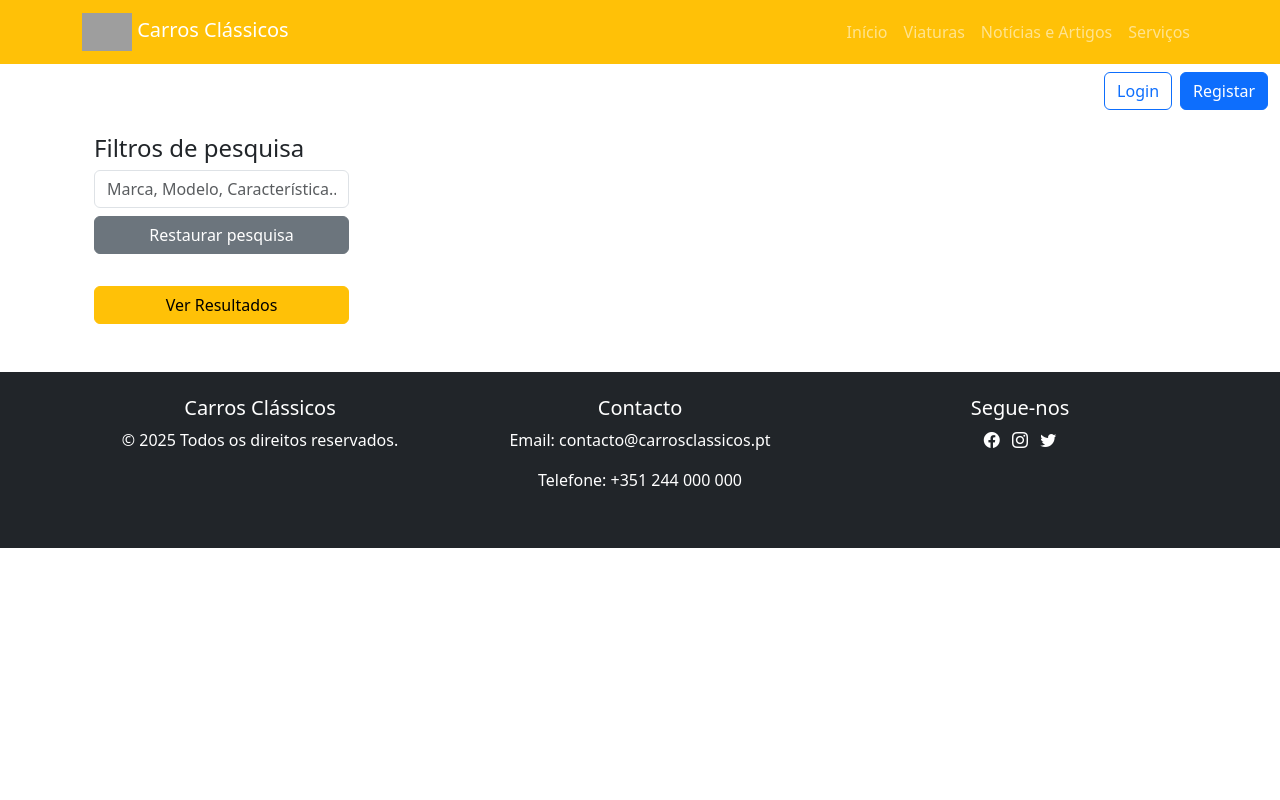
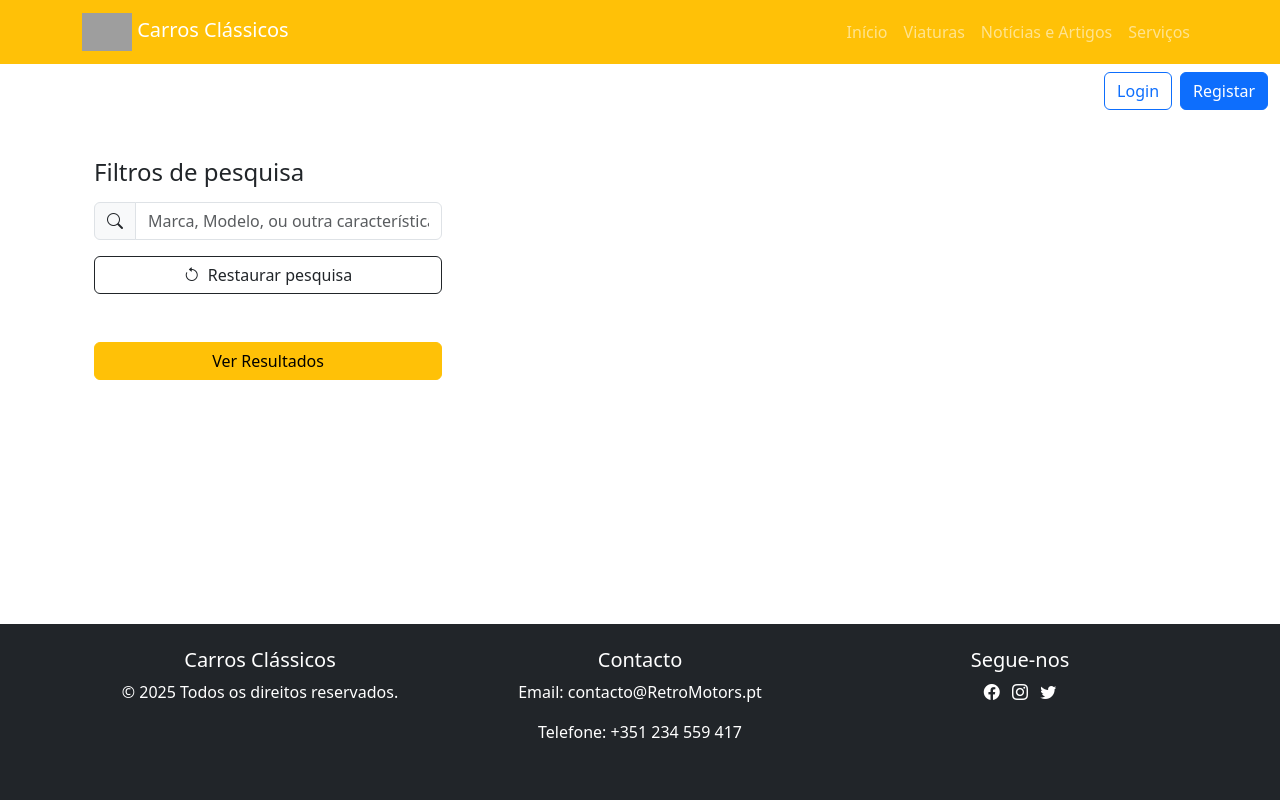
Before and after one commit to Brunorocha04/Retro-Motors, a Django app: page /carros/viaturas/ in a window 1280 px wide. Run offline with Django 5.2, Linux system fonts and the light colour scheme; grey boxes are pictures that could not be loaded.

Commit message:
Alterações 3

```diff
--- a/Retro_Motors/templates/base.html
+++ b/Retro_Motors/templates/base.html
@@ -7,6 +7,19 @@
     <title>{% block title %}Carros Clássicos{% endblock %}</title>
     <link rel="stylesheet" href="https://cdn.jsdelivr.net/npm/bootstrap@5.3.0/dist/css/bootstrap.min.css">
     <link rel="stylesheet" href="https://cdn.jsdelivr.net/npm/bootstrap-icons@1.10.5/font/bootstrap-icons.css">
+    <style>
+        html, body {
+            height: 100%;
+            margin: 0;
+            padding: 0;
+            display: flex;
+            flex-direction: column;
+        }
+
+        main {
+            flex: 1;
+        }
+    </style>
 </head>
 <body>
     <!-- Navbar principal -->
@@ -58,8 +71,8 @@
                 </div>
                 <div class="col-md-4 mb-3">
                     <h5>Contacto</h5>
-                <p>Email: contacto@carrosclassicos.pt</p>
-                <p>Telefone: +351 244 000 000</p>
+                    <p>Email: contacto@RetroMotors.pt</p>
+                    <p>Telefone: +351 234 559 417</p>
                 </div>
                 <div class="col-md-4 mb-3">
                     <h5>Segue-nos</h5>
@@ -70,9 +83,3 @@
             </div>
         </div>
     </footer>
-
-{% block scripts %}
-{% endblock %}
-<script src="https://cdn.jsdelivr.net/npm/bootstrap@5.3.0/dist/js/bootstrap.bundle.min.js"></script>
-</body>
-</html>
--- a/Retro_Motors/templates/viaturas.html
+++ b/Retro_Motors/templates/viaturas.html
@@ -7,21 +7,85 @@
     <meta charset="UTF-8">
     <meta name="viewport" content="width=device-width, initial-scale=1.0">
     <title>Pesquisa de Veículos</title>
-    <link rel="stylesheet" href="https://cdn.jsdelivr.net/npm/bootstrap@5.3.0/dist/css/bootstrap.min.css">
+
+    <!-- Bootstrap e Bootstrap Icons -->
+    <link href="https://cdn.jsdelivr.net/npm/bootstrap@5.3.0/dist/css/bootstrap.min.css" rel="stylesheet">
+    <link href="https://cdn.jsdelivr.net/npm/bootstrap-icons@1.10.5/font/bootstrap-icons.css" rel="stylesheet">
+
+    <style>
+        .search-sidebar {
+            background-color: #fff;
+            border-right: 1px solid #ddd;
+            padding: 20px;
+        }
+
+        .text-orange {
+            color: #d9830b;
+        }
+
+        .vehicle-table {
+            width: 100%;
+            border: 1px solid #ccc;
+            margin-bottom: 20px;
+            background-color: #f9f9f9;
+            border-radius: 8px;
+            overflow: hidden;
+        }
+
+        .vehicle-table td {
+            padding: 10px;
+            vertical-align: middle;
+        }
+
+        .vehicle-image {
+            width: 100%;
+            max-width: 150px;
+            border-radius: 5px;
+        }
+
+        .vehicle-meta {
+            font-size: 0.9rem;
+            color: #666;
+        }
+
+        .input-group-text {
+            background-color: #f3f3f3;
+            border: 1px solid #ccc;
+        }
+
+        .input-group .form-control {
+            border-left: 0;
+        }
+    </style>
 </head>
+
 {% block content %}
-    <div class="container mt-4">
+<body>
+    <div class="container-fluid mt-4">
         <div class="row">
-            <aside class="col-md-3">
-                <h4>Filtros de pesquisa</h4>
-                <input type="text" class="form-control mb-2" placeholder="Marca, Modelo, Característica...">
-                <button class="btn btn-secondary w-100 mb-3">Restaurar pesquisa</button>
+            <!-- BARRA LATERAL (1/3) -->
+            <aside class="col-lg-4 col-md-5 search-sidebar">
+                <h4 class="mb-3 text-orange">Filtros de pesquisa</h4>
 
+                <!-- Barra de pesquisa com ícone -->
+                <div class="input-group mb-3">
+                    <span class="input-group-text">
+                        <i class="bi bi-search"></i>
+                    </span>
+                    <input type="text" class="form-control" placeholder="Marca, Modelo, ou outra característica...">
+                </div>
+
+                <!-- Botão restaurar com ícone -->
+                <button class="btn btn-outline-dark w-100 mb-4 d-flex align-items-center justify-content-center">
+                    <i class="bi bi-arrow-counterclockwise me-2"></i> Restaurar pesquisa
+                </button>
+
+                <!-- Filtros com accordion -->
                 <div class="accordion" id="filters">
                     {% for filtro in filtros %}
                     <div class="accordion-item">
                         <h2 class="accordion-header">
-                            <button class="accordion-button" type="button" data-bs-toggle="collapse" data-bs-target="#filter{{ forloop.counter }}">
+                            <button class="accordion-button collapsed" type="button" data-bs-toggle="collapse" data-bs-target="#filter{{ forloop.counter }}">
                                 {{ filtro }}
                             </button>
                         </h2>
@@ -34,32 +98,33 @@
                     </div>
                     {% endfor %}
                 </div>
-                <button class="btn btn-warning w-100 mt-3">Ver Resultados</button>
+
+                <button class="btn btn-warning w-100 mt-4">Ver Resultados</button>
             </aside>
 
-            <section class="col-md-9">
+            <!-- CONTEÚDO PRINCIPAL (2/3) -->
+            <section class="col-lg-8 col-md-7">
                 {% for veiculo in veiculos %}
-                <div class="card mb-3">
-                    <div class="row g-0">
-                        <div class="col-md-4">
-                            <img src="{{ veiculo.imagem.url }}" class="img-fluid rounded-start" alt="Imagem do veículo">
-                        </div>
-                        <div class="col-md-8">
-                            <div class="card-body">
-                                <h5 class="card-title">{{ veiculo.nome }}</h5>
-                                <p class="card-text">{{ veiculo.descricao }}</p>
-                                <p class="card-text">
-                                    <small class="text-muted">Ano: {{ veiculo.ano }} | {{ veiculo.km }} km | {{ veiculo.combustivel }}</small>
-                                </p>
-                            </div>
-                        </div>
-                    </div>
-                </div>
+                <table class="vehicle-table">
+                    <tr>
+                        <td style="width: 160px;">
+                            <img src="{{ veiculo.imagem.url }}" alt="Imagem do veículo" class="vehicle-image">
+                        </td>
+                        <td>
+                            <strong>{{ veiculo.nome }}</strong><br>
+                            <span class="vehicle-meta">{{ veiculo.descricao }}</span><br>
+                            <span class="vehicle-meta">Ano: {{ veiculo.ano }}</span> |
+                            <span class="vehicle-meta">{{ veiculo.km }} km</span> |
+                            <span class="vehicle-meta">{{ veiculo.combustivel }}</span>
+                        </td>
+                    </tr>
+                </table>
                 {% endfor %}
             </section>
         </div>
     </div>
 
+    <!-- Bootstrap JS -->
     <script src="https://cdn.jsdelivr.net/npm/bootstrap@5.3.0/dist/js/bootstrap.bundle.min.js"></script>
 </body>
 </html>
--- a/Retro_Motors/views.py
+++ b/Retro_Motors/views.py
@@ -4,6 +4,7 @@ from django.contrib.auth.decorators import login_required
 from django.http.response import JsonResponse
 from django.views.decorators.csrf import csrf_exempt
 from django.conf import settings
+from .models import Servico
 import requests
 
 
@@ -47,4 +48,5 @@ params = {
 
 
 def servicos(request):
-    return render(request, 'servicos.html')
+    servicos = Servico.objects.all()
+    return render(request, 'servicos.html', {'servicos': servicos})
```
Also changed, not shown: Retro_Motors/admin.py (+7 -0 lines), Retro_Motors/models.py (+18 -0 lines), Retro_Motors/templates/servicos.html (+67 -31 lines), Retro_Motors/migrations/0001_initial.py (added), Retro_Motors/migrations/__init__.py (added), Retro_Motors/urls.py (line endings or trailing spaces), db.sqlite3. Lines whose indentation alone changed are shown as unchanged.
